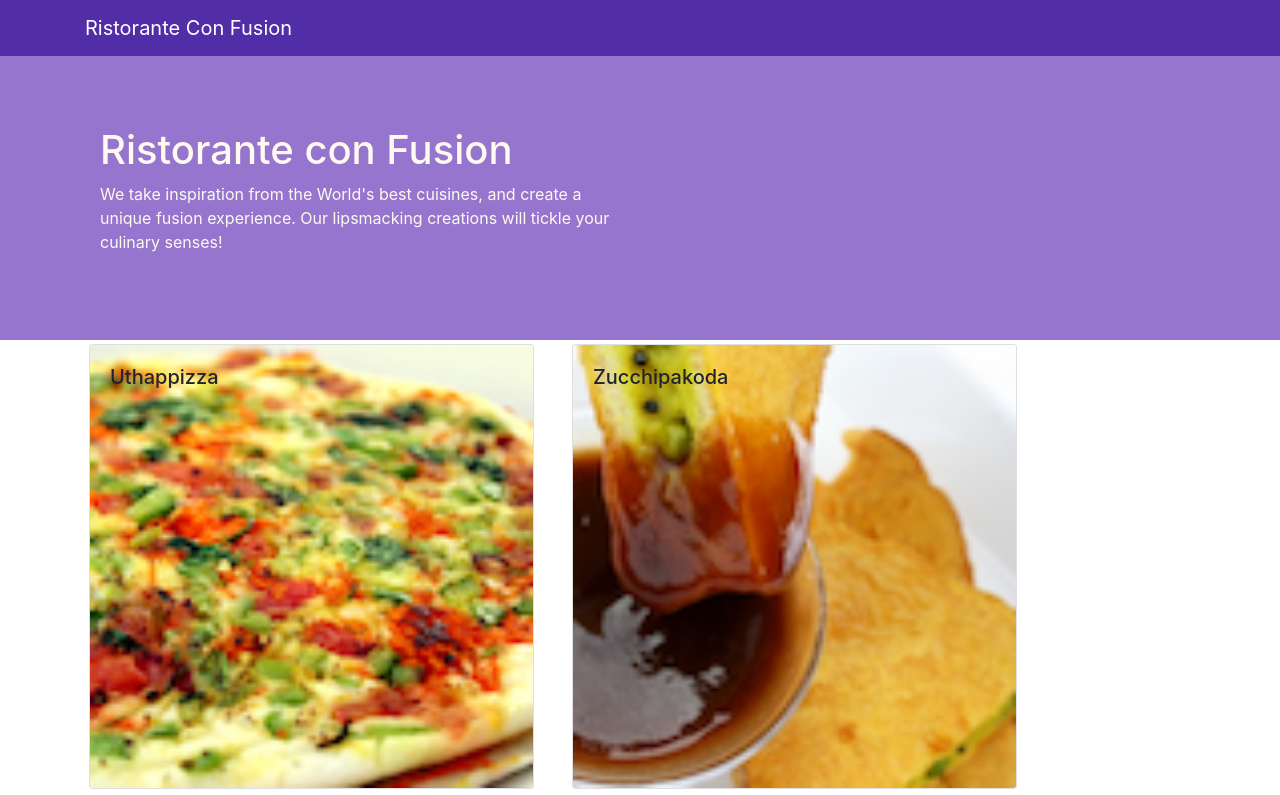
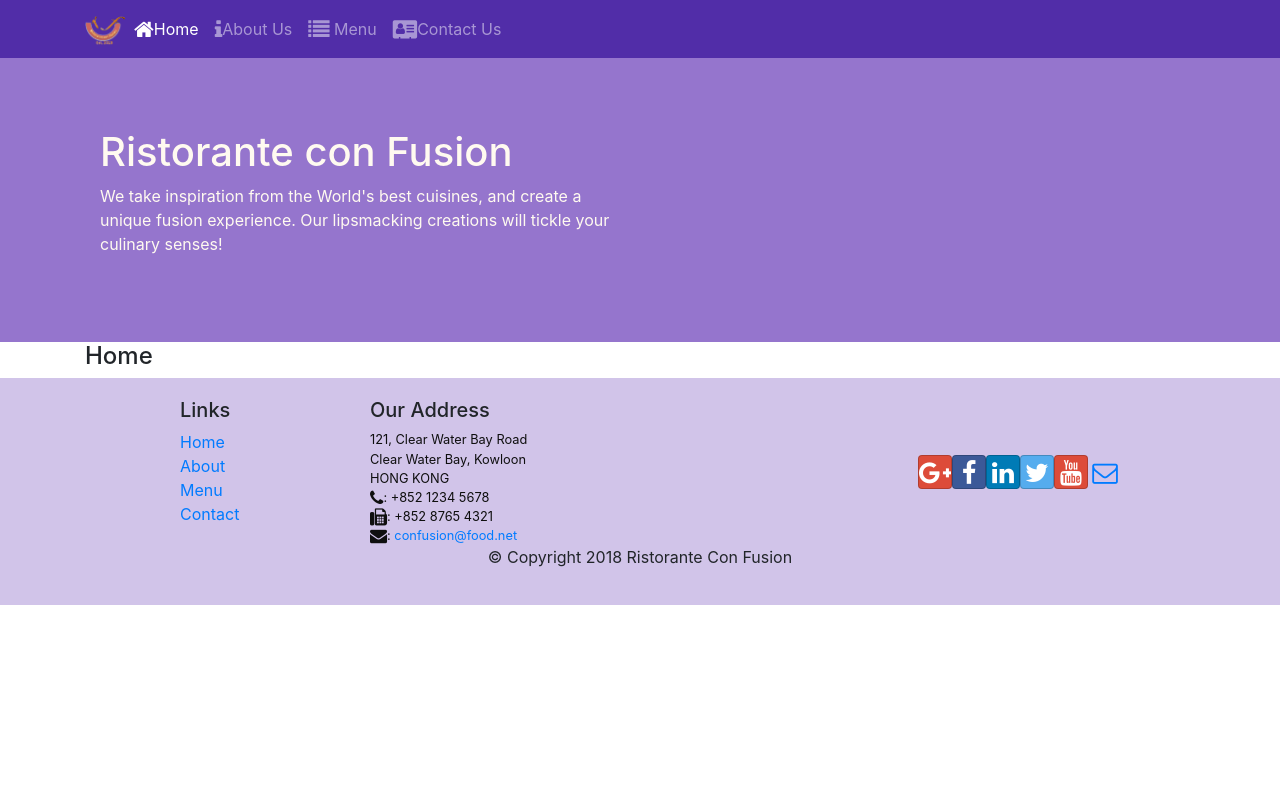
Before and after one commit to KShehzadi/Front-End-Web-Development-with-React, a React (Create React App) app in the folder Week 2/confusion/: page /home in a window 1280 px wide. Shown: the top 795 px of the page. Built offline with nearby package versions, Linux system fonts and the light colour scheme.

Commit message:
React Router

```diff
--- a/Week 2/confusion/package.json
+++ b/Week 2/confusion/package.json
@@ -12,6 +12,7 @@
     "react": "^16.13.1",
     "react-dom": "^16.13.1",
     "react-popper": "0.9.2",
+    "react-router-dom": "^5.2.0",
     "react-scripts": "3.4.3",
     "reactstrap": "5.0.0"
   },
--- a/Week 2/confusion/src/App.js
+++ b/Week 2/confusion/src/App.js
@@ -2,12 +2,15 @@
 import './App.css';
 import Main from './components/MainComponent'
 
+import {BrowserRouter} from 'react-router-dom';
 class App extends Component {
   render() {
     return (
+      <BrowserRouter>
       <div className="App">
         <Main />
       </div>
+      </BrowserRouter>
     );
   }
 }
--- a/Week 2/confusion/src/components/FooterComponent.js
+++ b/Week 2/confusion/src/components/FooterComponent.js
@@ -1,4 +1,5 @@
 import React from 'react';
+import {Link} from 'react-router-dom';
 
 function Footer(props) {
     return(
@@ -8,10 +9,10 @@
                 <div className="col-4 offset-1 col-sm-2">
                     <h5>Links</h5>
                     <ul className="list-unstyled">
-                        <li><a href="#">Home</a></li>
-                        <li><a href="#">About</a></li>
-                        <li><a href="#">Menu</a></li>
-                        <li><a href="contactus.html">Contact</a></li>
+                        <li><Link to="/home">Home</Link></li>
+                        <li><Link to="/aboutus">About</Link></li>
+                        <li><Link to="/menu">Menu</Link></li>
+                        <li><Link to="/contactus">Contact</Link></li>
                     </ul>
                 </div>
                 <div className="col-7 col-sm-5">
--- a/Week 2/confusion/src/components/HeaderComponent.js
+++ b/Week 2/confusion/src/components/HeaderComponent.js
@@ -1,13 +1,57 @@
 import React, { Component} from 'react';
-import { Navbar, NavbarBrand, Jumbotron } from 'reactstrap';
+import { Navbar, NavbarBrand,Nav,NavbarToggler,Collapse,NavItem, Jumbotron } from 'reactstrap';
+import {NavLink} from 'react-router-dom';
 
 class Header extends Component {
+    constructor(props){
+        super(props);
+        this.state={
+            isNavOpen:false
+        }
+        this.toggleNav=this.toggleNav.bind(this);
+    }
+    toggleNav()
+    {
+        this.setState({
+            isNavOpen: !this.state.isNavOpen
+        });
+
+    }
   render() {
     return(
     <>
-      <Navbar dark>
+      <Navbar dark expand="md">
         <div className="container">
-            <NavbarBrand href="#">Ristorante Con Fusion</NavbarBrand>
+            <NavbarToggler onClick={this.toggleNav}></NavbarToggler>
+            <NavbarBrand className="mr-auto" href="#">
+                <img src="assets/images/logo.png" height="30" width="41"
+                alt="Ristorante Con Fusion"/>
+                </NavbarBrand>
+                <Collapse isOpen={this.state.isNavOpen} navbar>
+                <Nav navbar>
+                    <NavItem>
+                        <NavLink className="nav-link" to="/home">
+                            <span className="fa fa-home fa-lg"></span>Home
+                        </NavLink>
+                    </NavItem>
+                    <NavItem>
+                        <NavLink className="nav-link" to="/aboutus">
+                            <span className="fa fa-info fa-lg"></span>About Us
+                        </NavLink>
+                    </NavItem>
+                    <NavItem>
+                        <NavLink className="nav-link" to="/menu">
+                            <span className="fa fa-list fa-lg"></span> Menu
+                        </NavLink>
+                    </NavItem>
+                    <NavItem>
+                        <NavLink className="nav-link" to="/contactus">
+                            <span className="fa fa-address-card fa-lg"></span>Contact Us
+                        </NavLink>
+                    </NavItem>
+                </Nav>
+                </Collapse>
+
         </div>
       </Navbar>
       <Jumbotron>
--- /dev/null
+++ b/Week 2/confusion/src/components/HomeComponent.js
@@ -0,0 +1,10 @@
+import React from 'react';
+
+function Home(props){
+    return(
+        <div className="container">
+            <h4>Home</h4>
+        </div>
+    );
+}
+export default Home;
--- a/Week 2/confusion/src/components/MainComponent.js
+++ b/Week 2/confusion/src/components/MainComponent.js
@@ -4,25 +4,33 @@
 import DishDetail from './DishDetailComponent';
 import Header from './HeaderComponent';
 import Footer from './FooterComponent';
+import Home from './HomeComponent';
+import {Swich, Route, Redirect, Switch} from 'react-router-dom';
+class Main extends Component {
 
-class Main extends Component {
   constructor(props) {
     super(props);
 
     this.state = {
       dishes: DISHES,
-      selectedDish: null
+
     };
   }
-  onDishSelect(dishId) {
-        this.setState({ selectedDish: dishId});
+
+  render() {
+    const HomePage =()=>{
+      return(
+        <Home/>
+      );
     }
-  render() {
     return (
       <div>
         <Header />
-        <Menu dishes={this.state.dishes} onClick={(dishId) => this.onDishSelect(dishId)}/>
-        <DishDetail dish={this.state.dishes.filter((dish) => dish.id === this.state.selectedDish)[0]} />
+        <Switch>
+          <Route path="/home" component={HomePage} />
+          <Route exact path="/menu" component={()=><Menu dishes={this.state.dishes}/>} />
+          <Redirect to="/home" />
+        </Switch>
         <Footer />
       </div>
     );
--- a/Week 2/confusion/src/components/MenuComponent.js
+++ b/Week 2/confusion/src/components/MenuComponent.js
@@ -5,8 +5,7 @@
 
     function RenderMenuItem ({dish, onClick}) {
         return (
-            <Card
-                onClick={() => onClick(dish.id)}>
+            <Card>
                 <CardImg width="100%" src={dish.image} alt={dish.name} />
                 <CardImgOverlay>
                     <CardTitle>{dish.name}</CardTitle>
```
Also changed, not shown: 1 other file (tests, documents, lock files or other folders).
